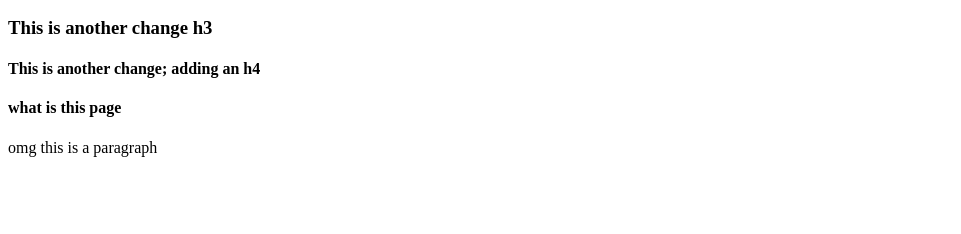
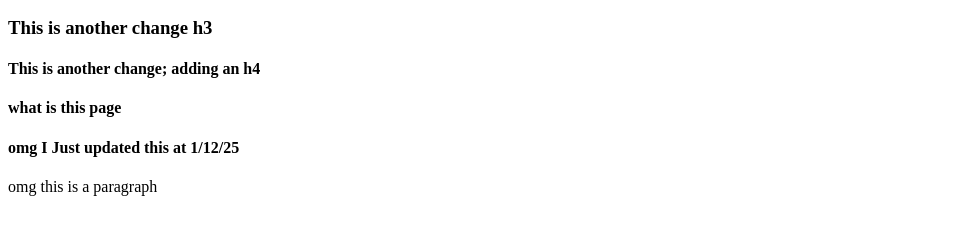
Before and after one commit to nvcapcode/Github-Test, a plain HTML site: page index.html in a window 1280 px wide. Shown: the part 136-370 px from the top of the page, without its empty margins (0-961 px from the left). Drawn offline with Linux system fonts and the light colour scheme.

Commit message:
did it change?

```diff
--- a/index.html
+++ b/index.html
@@ -11,6 +11,7 @@
     <h3>This is another change h3</h3>
     <h4>This is another change; adding an h4</h4>
     <h4>what is this page</h4>
+    <h4>omg I Just updated this at 1/12/25</h4>
     <p>omg this is a paragraph</p>
 </body>
 </html>
```
